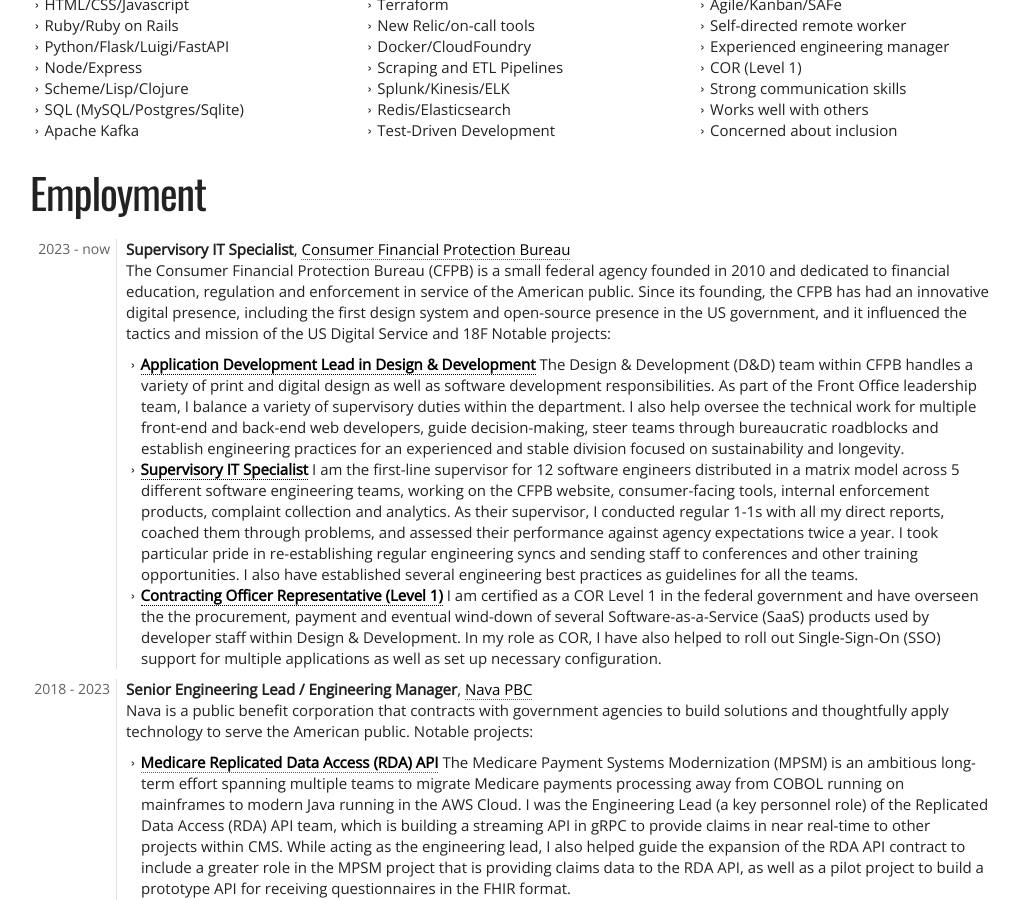
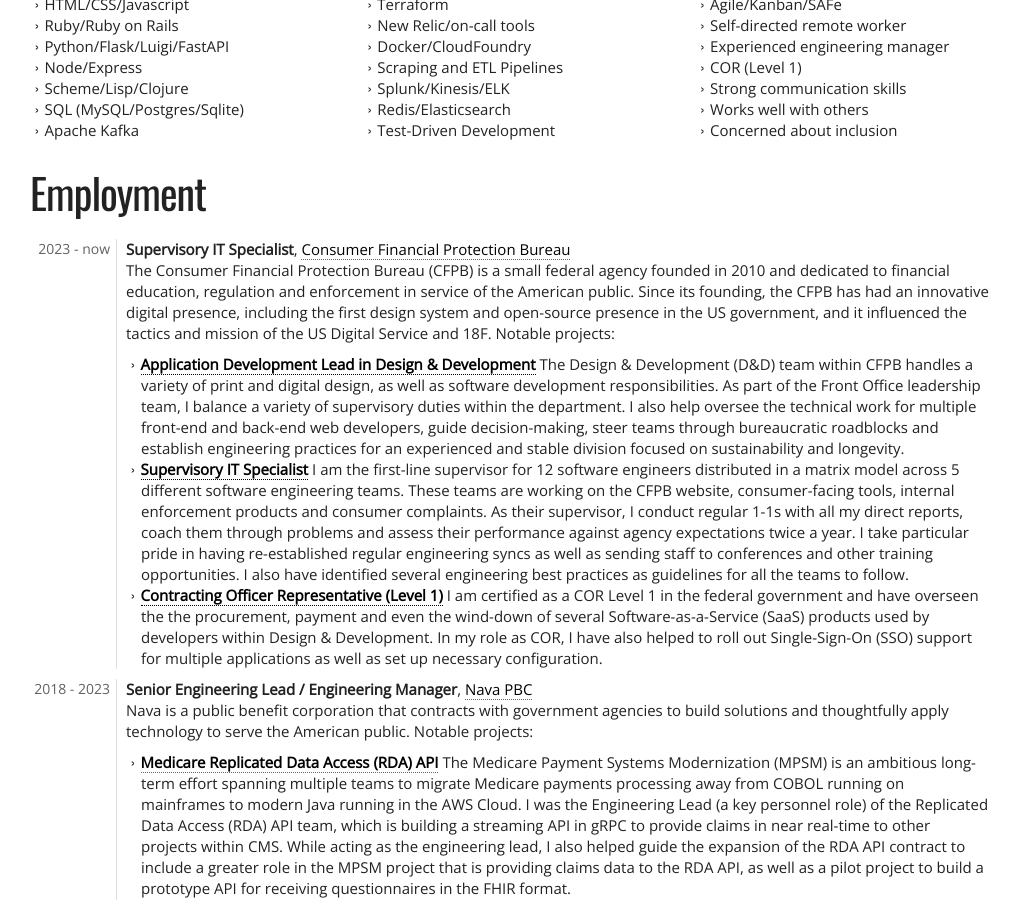
Before and after one commit to harrisj/harrisj.github.io, a Jekyll site: the page built from index.html, in a window 1280 px wide and 900 px high, scrolled down 539 px. Shown: the whole window, without its empty margins (130-1149 px from the left). Built offline with Jekyll 4.4.1, drawn with Linux system fonts in a browser that asks for light colours; nearby versions of some CDN libraries.

Commit message:
A few small edits

```diff
--- a/_data/cv.yml
+++ b/_data/cv.yml
@@ -31,12 +31,12 @@
       enforcement in service of the American public. Since its founding, the
       CFPB has had an innovative digital presence, including the first design
       system and open-source presence in the US government, and it influenced
-      the tactics and mission of the US Digital Service and 18F
+      the tactics and mission of the US Digital Service and 18F.
     projects:
       - title: Application Development Lead in Design & Development
         description: >-
           The Design & Development (D&D) team within CFPB handles a variety of
-          print and digital design as well as software development
+          print and digital design, as well as software development
           responsibilities. As part of the Front Office leadership team, I
           balance a variety of supervisory duties within the department. I also
           help oversee the technical work for multiple front-end and back-end
@@ -47,20 +47,20 @@
       - title: Supervisory IT Specialist
         description: >-
           I am the first-line supervisor for 12 software engineers distributed
-          in a matrix model across 5 different software engineering teams,
-          working on the CFPB website, consumer-facing tools, internal
-          enforcement products, complaint collection and analytics. As their
-          supervisor, I conducted regular 1-1s with all my direct reports,
-          coached them through problems, and assessed their performance against
-          agency expectations twice a year. I took particular pride in
-          re-establishing regular engineering syncs and sending staff to
-          conferences and other training opportunities. I also have established
-          several engineering best practices as guidelines for all the teams.
+          in a matrix model across 5 different software engineering teams. These
+          teams are working on the CFPB website, consumer-facing tools, internal
+          enforcement products and consumer complaints. As their supervisor, I
+          conduct regular 1-1s with all my direct reports, coach them through
+          problems and assess their performance against agency expectations
+          twice a year. I take particular pride in having re-established regular
+          engineering syncs as well as sending staff to conferences and other
+          training opportunities. I also have identified several engineering
+          best practices as guidelines for all the teams to follow.
       - title: Contracting Officer Representative (Level 1)
         description: >-
           I am certified as a COR Level 1 in the federal government and have
-          overseen the the procurement, payment and eventual wind-down of
-          several Software-as-a-Service (SaaS) products used by developer staff
+          overseen the the procurement, payment and even the wind-down of
+          several Software-as-a-Service (SaaS) products used by developers
           within Design & Development. In my role as COR, I have also helped to
           roll out Single-Sign-On (SSO) support for multiple applications as
           well as set up necessary configuration.
```
